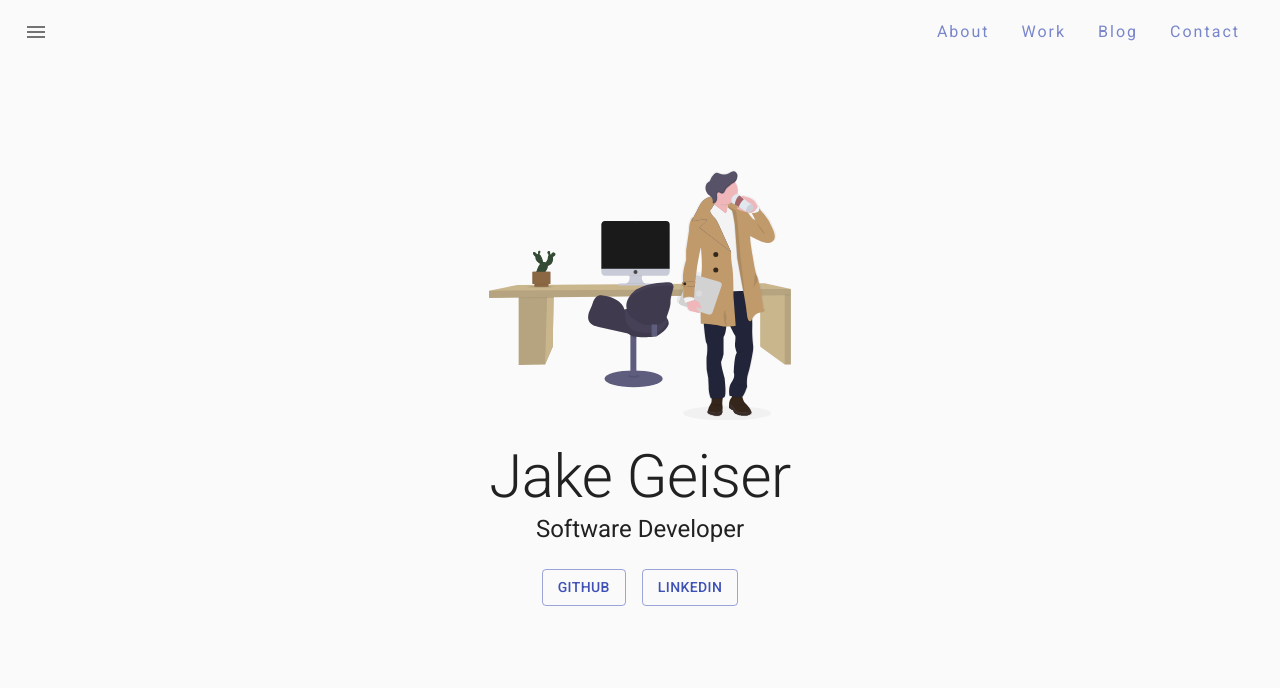
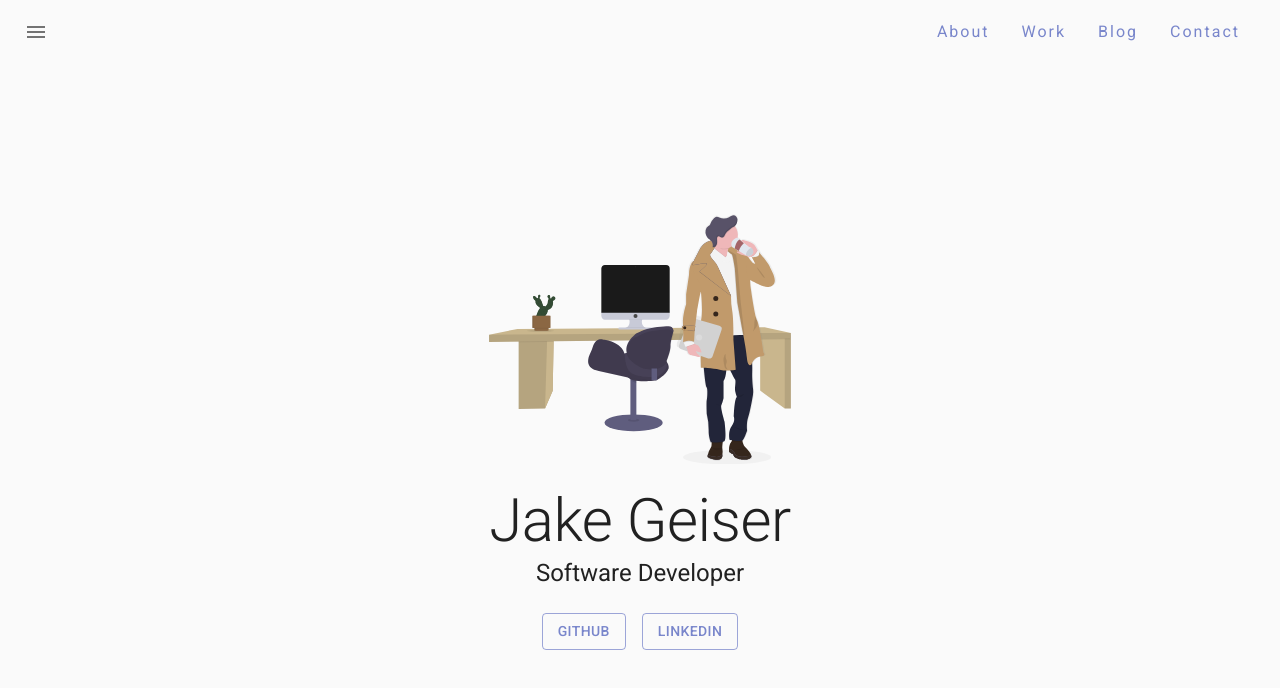
Before and after one commit to JGeiser9/jakegeiser.com, a React (Create React App) app: page / in a window 1280 px wide. Shown: the top 688 px of the page. Built offline with nearby package versions, Linux system fonts and the light colour scheme.

Commit message:
hero: calculation for height and social button styling

```diff
--- a/src/components/sections/Hero.js
+++ b/src/components/sections/Hero.js
@@ -8,7 +8,7 @@ import { Developer } from "components/svg";
 // TODO: move styles into a shared/theme folder
 const styles = (theme) => ({
   heroBox: {
-    minHeight: "600px",
+    minHeight: "calc(100vh - 64px)",
   },
   heroImage: {
     [theme.breakpoints.down("sm")]: {
@@ -24,6 +24,10 @@ const styles = (theme) => ({
   },
   socialLink: {
     padding: "5px 15px",
+    color: theme.palette.primary.light,
+    "&:hover": {
+      color: theme.palette.primary.dark,
+    },
   },
 });
 
@@ -35,7 +39,7 @@ const Hero = withStyles(styles)(({ classes }) => (
       alignItems="center"
       justifyContent="center"
       className={classes.heroBox}
-      mt={11}
+      mt={8}
     >
       <Container className={classes.heroImage}>
         <Developer />
@@ -57,6 +61,7 @@ const Hero = withStyles(styles)(({ classes }) => (
             target="_blank"
             rel="noopener"
             className={classes.socialLink}
+            underline="none"
           >
             Github
           </Link>
@@ -71,6 +76,7 @@ const Hero = withStyles(styles)(({ classes }) => (
             target="_blank"
             rel="noopener"
             className={classes.socialLink}
+            underline="none"
           >
             LinkedIn
           </Link>
```
